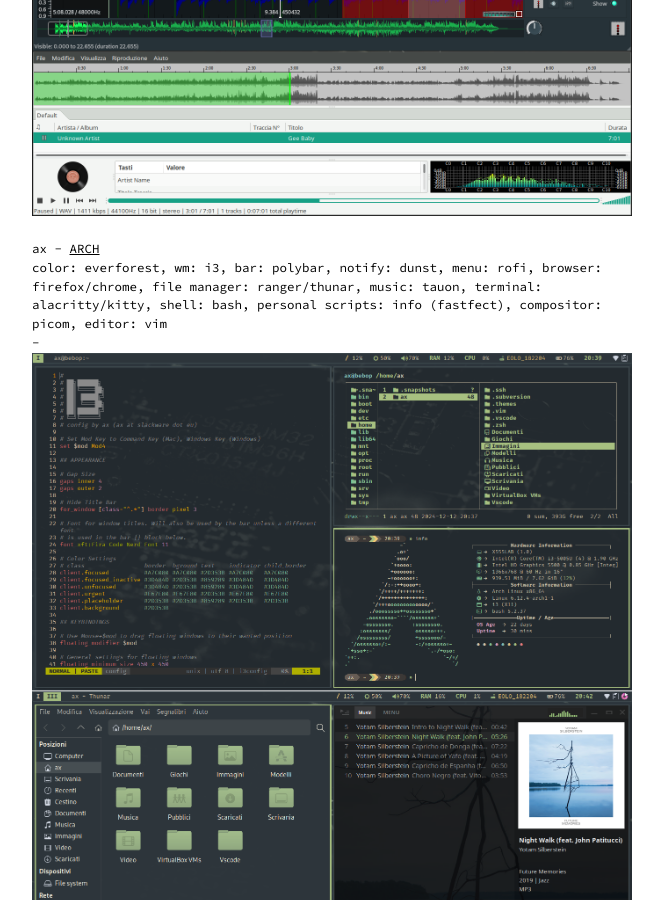
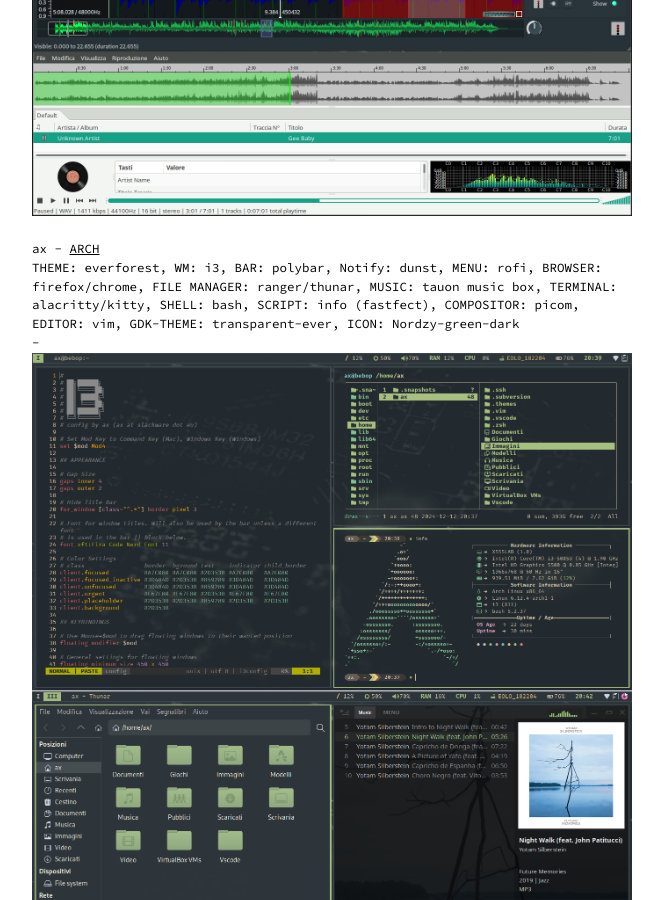
Before and after one commit to aicsx/ax, a Jekyll site: the page built from scrot.md, in a window 1280 px wide and 900 px high, scrolled down 1096 px. Shown: the whole window, without its empty margins (308-971 px from the left). Built offline with Jekyll 4.4.1, drawn with Linux system fonts in a browser that asks for light colours.

Commit message:
modify: scrot section

````diff
--- a/scrot.md
+++ b/scrot.md
@@ -17,7 +17,7 @@ ax - [SPARK]
 - ![ax-SPARK](/images/scrot/ax-spark.png){:class="img-responsive" :height="800px" width="600px"}
 <p>&nbsp;</p>
 ax - [ARCH]
-color: everforest, wm: i3, bar: polybar, notify: dunst, menu: rofi, browser: firefox/chrome, file manager: ranger/thunar, music: tauon, terminal: alacritty/kitty, shell: bash, personal scripts: info (fastfect), compositor: picom, editor: vim
+THEME: everforest, WM: i3, BAR: polybar, Notify: dunst, MENU: rofi, BROWSER: firefox/chrome, FILE MANAGER: ranger/thunar, MUSIC: tauon music box, TERMINAL: alacritty/kitty, SHELL: bash, SCRIPT: info (fastfect), COMPOSITOR: picom, EDITOR: vim, GDK-THEME: transparent-ever, ICON: Nordzy-green-dark
 - ![ax-ARCH](/images/scrot/ax-arch.png){:class="img-responsive" :height="800px" width="600px"}
 ```bash
 ~$ cat NOTE.md
````
